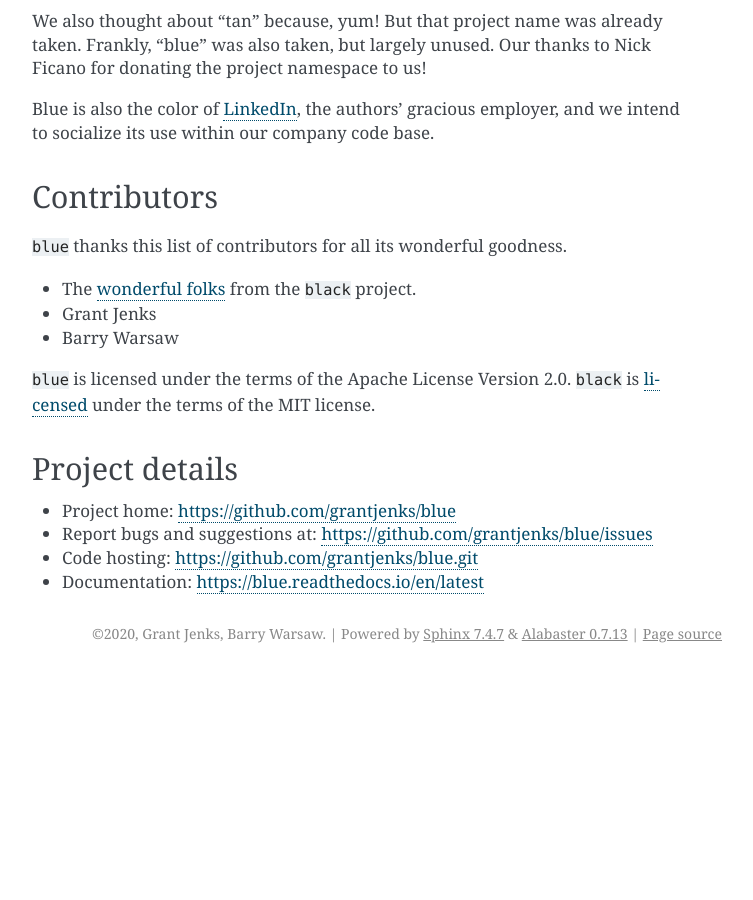
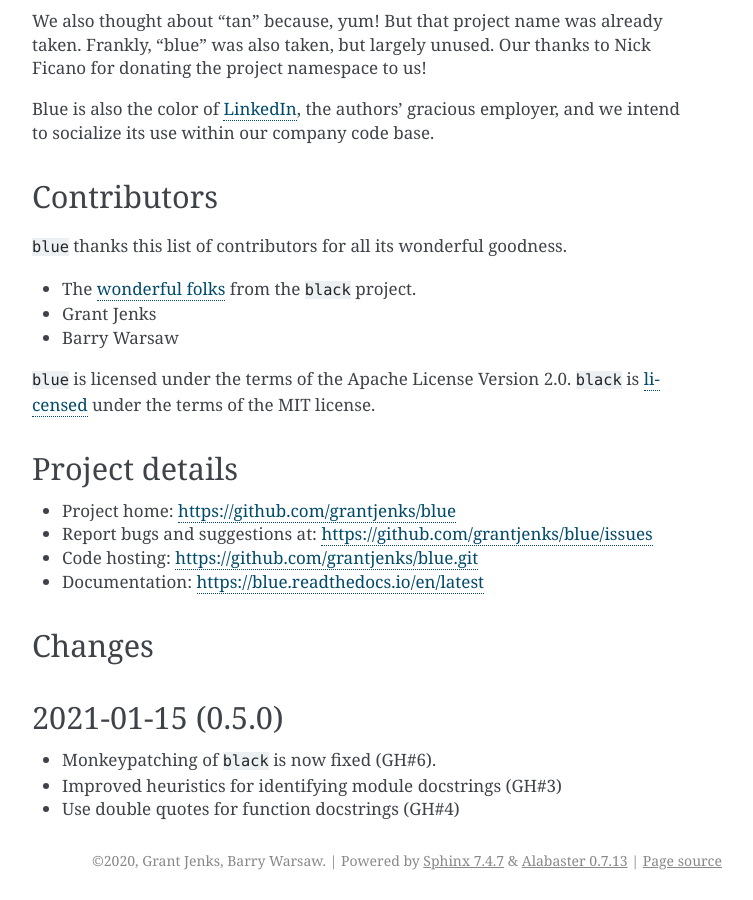
Before and after one commit to grantjenks/blue, a Sphinx documentation site: the page built from docs/index.rst, in a window 1280 px wide and 900 px high, scrolled down 1398 px. Shown: the whole window, without its empty margins (388-1141 px from the left). Built offline with Sphinx 7.4.7, drawn with Linux system fonts in a browser that asks for light colours; before the commit the page ends 2071 px from its top, so only the background shows below that; some of the changed text lies outside the part shown.

Commit message:
Add a list of changes

```diff
--- a/docs/index.rst
+++ b/docs/index.rst
@@ -1 +1,11 @@
 .. include:: ../README.rst
+
+
+Changes
+=======
+
+2021-01-15 (0.5.0)
+==================
+* Monkeypatching of ``black`` is now fixed (GH#6).
+* Improved heuristics for identifying module docstrings (GH#3)
+* Use double quotes for function docstrings (GH#4)
```
